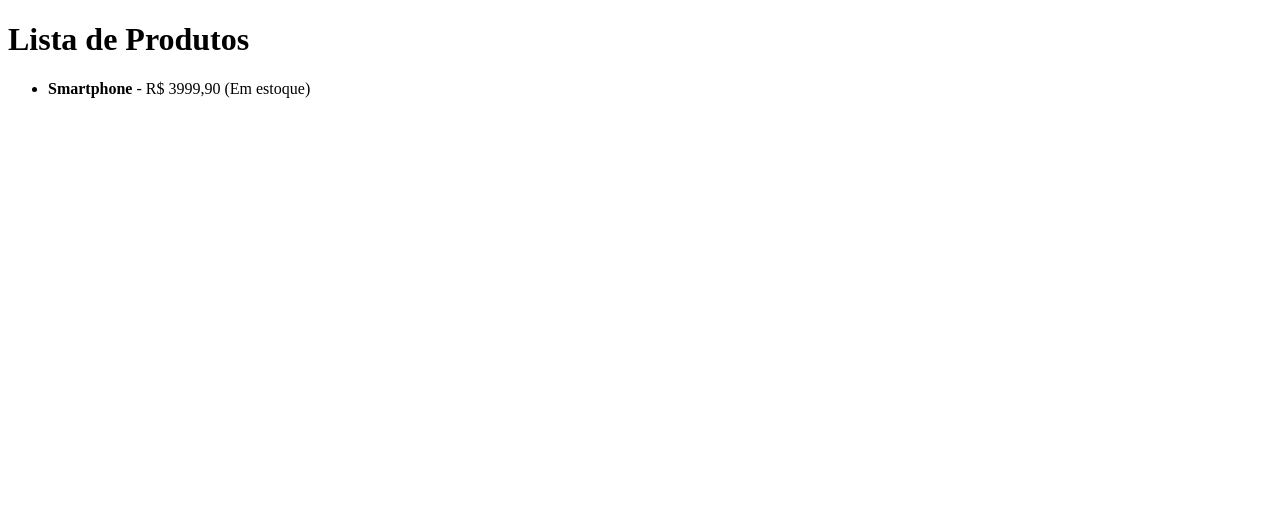
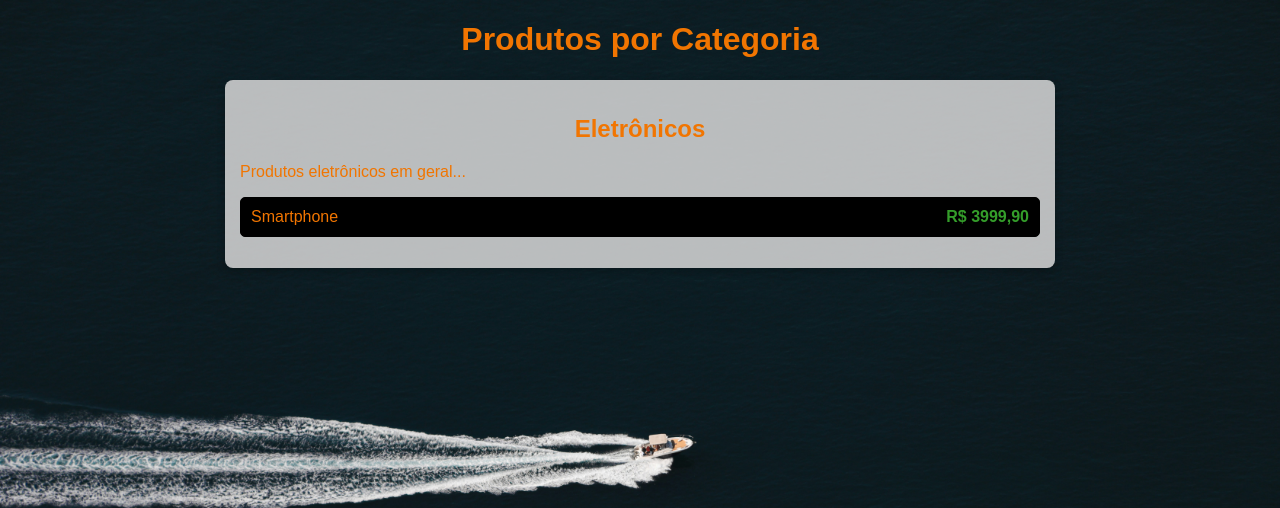
Before and after one commit to RaphaelLins6/ProjetoDjangoModels, a Django app: page /produtos/ in a window 1280 px wide. Shown: the top 508 px of the page. Run offline with Django 5.2, Linux system fonts and the light colour scheme; data comes from the database, SQL or seed files in the repository; both versions use the stored data as it was after the commit.

Commit message:
Refactor code structure for improved readability and maintainability

```diff
--- a/blog/models.py
+++ b/blog/models.py
@@ -33,7 +33,7 @@ class Produto(models.Model):
     preco = models.DecimalField(max_digits=10, decimal_places=2)
     estoque = models.IntegerField()
     disponivel = models.BooleanField(default=True)
-    categoria = models.ForeignKey(Categoria, on_delete=models.CASCADE, related_name='produtos')
+    categoria = models.ForeignKey(Categoria, on_delete=models.CASCADE, related_name='produtos')  # Aqui está o related_name
 
     class Meta:
         ordering = ['nome']
--- a/blog/views.py
+++ b/blog/views.py
@@ -1,8 +1,13 @@
 from django.shortcuts import render
 from .models import Produto
+from .models import Categoria
+
+# Create your views here.
 
 def listar_produtos(request):
-    produtos = Produto.objects.all()
-    return render(request, 'blog/listar_produtos.html', {'produtos': produtos})
+    categorias = Categoria.objects.prefetch_related('produtos').all()  # Certifique-se de usar o related_name correto
+    return render(request, 'blog/listar_produtos.html', {'categorias': categorias})
 
-# Create your views here.
+def produtos_por_categoria(request):
+    categorias = Categoria.objects.prefetch_related('produtos').all()
+    return render(request, 'catalogo/lista_por_categoria.html', {'categorias': categorias})
--- a/personal_blog/settings.py
+++ b/personal_blog/settings.py
@@ -117,7 +117,8 @@ USE_TZ = True
 # Static files (CSS, JavaScript, Images)
 # https://docs.djangoproject.com/en/5.2/howto/static-files/
 
-STATIC_URL = 'static/'
+STATIC_URL = '/static/'
+STATICFILES_DIRS = [os.path.join(BASE_DIR, 'static')]
 
 # Default primary key field type
 # https://docs.djangoproject.com/en/5.2/ref/settings/#default-auto-field
--- a/templates/blog/listar_produtos.html
+++ b/templates/blog/listar_produtos.html
@@ -1,23 +1,90 @@
 <!DOCTYPE html>
-<html lang="en">
+<html lang="pt-br">
 <head>
     <meta charset="UTF-8">
     <meta name="viewport" content="width=device-width, initial-scale=1.0">
-    <title>Lista de Produtos</title>
+    <title>Produtos por Categoria</title>
+    {% load static %}
+    <style>
+        /* Estilo geral */
+        body {
+            font-family: Arial, sans-serif;
+            background-image: url("{% static 'imagens/BackgroundDjango.jpg' %}");
+            background-size: cover;
+            color: #f17501;
+            margin: 0;
+            padding: 0;
+        }
+
+        h1, h2 {
+            text-align: center;
+            color: #f17501;
+        }
+
+        .categoria {
+            background-color: rgba(230, 229, 229, 0.8);
+            margin: 20px auto;
+            padding: 15px;
+            border-radius: 8px;
+            max-width: 800px;
+            box-shadow: 0 4px 8px rgba(0, 0, 0, 0.2);
+        }
+
+        ul {
+            list-style-type: none;
+            padding: 0;
+        }
+
+        li {
+            padding: 10px;
+            margin: 5px 0;
+            background-color: #000000;
+            border: 1px solid #000000;
+            border-radius: 5px;
+            display: flex;
+            justify-content: space-between;
+            align-items: center;
+        }
+
+        li:hover {
+            background-color: #535353;
+        }
+
+        .sem-estoque {
+            color: red;
+            font-style: italic;
+        }
+
+        .preco {
+            font-weight: bold;
+            color: #349d2a;
+        }
+    </style>
 </head>
 <body>
-    <h1>Lista de Produtos</h1>
+    <h1>Produtos por Categoria</h1>
+
+    {% for categoria in categorias %}
+        <div class="categoria">
+            <h2>{{ categoria.nome }}</h2>
+            <p>{{ categoria.resumo_descricao }}</p>
+
+            {% if categoria.produtos.all %}
                 <ul>
-        {% for produto in produtos %}
+                    {% for produto in categoria.produtos.all %}
                         <li>
-                <strong>{{ produto.nome }}</strong> - {{ produto.preco_formatado }}
-                {% if produto.tem_estoque %}
-                    <span>(Em estoque)</span>
-                {% else %}
-                    <span>(Sem estoque)</span>
+                            <span>{{ produto.nome }}</span>
+                            <span class="preco">{{ produto.preco_formatado }}</span>
+                            {% if not produto.tem_estoque %}
+                                <span class="sem-estoque">(sem estoque)</span>
                             {% endif %}
                         </li>
                     {% endfor %}
                 </ul>
+            {% else %}
+                <p><em>Sem produtos nesta categoria.</em></p>
+            {% endif %}
+        </div>
+    {% endfor %}
 </body>
 </html>
```
Also changed, not shown: db.sqlite3, static/imagens/BackgroundDjango.jpg (added). Lines whose indentation alone changed are shown as unchanged.
